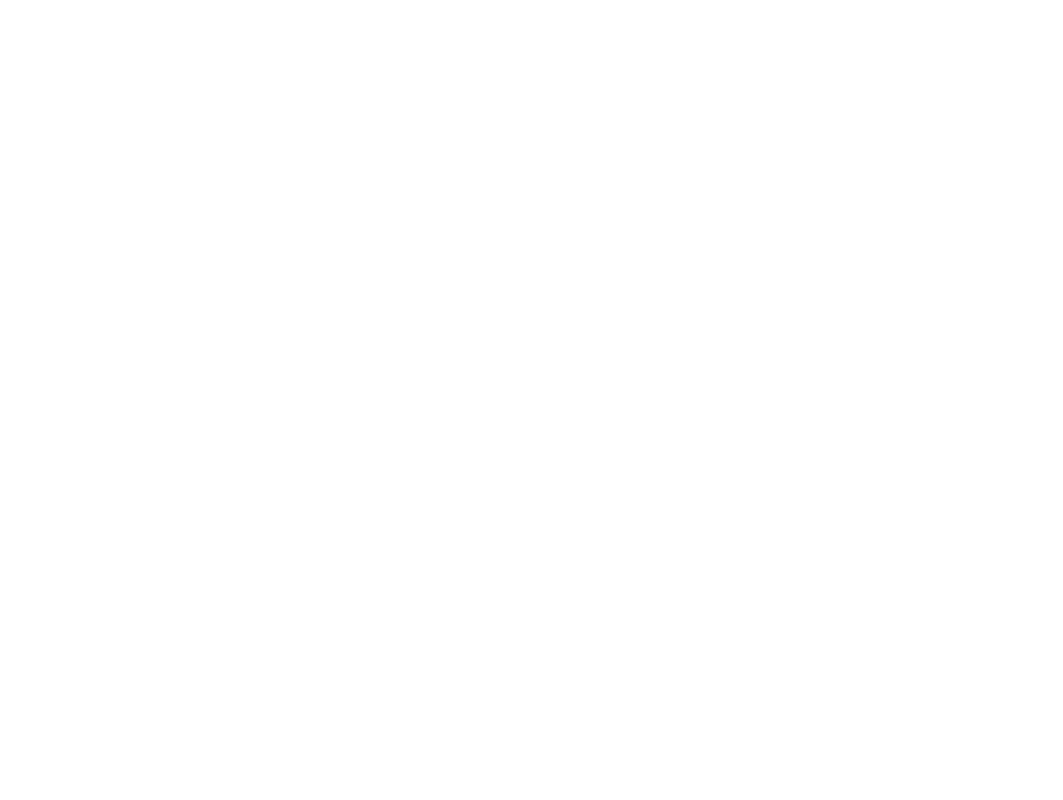
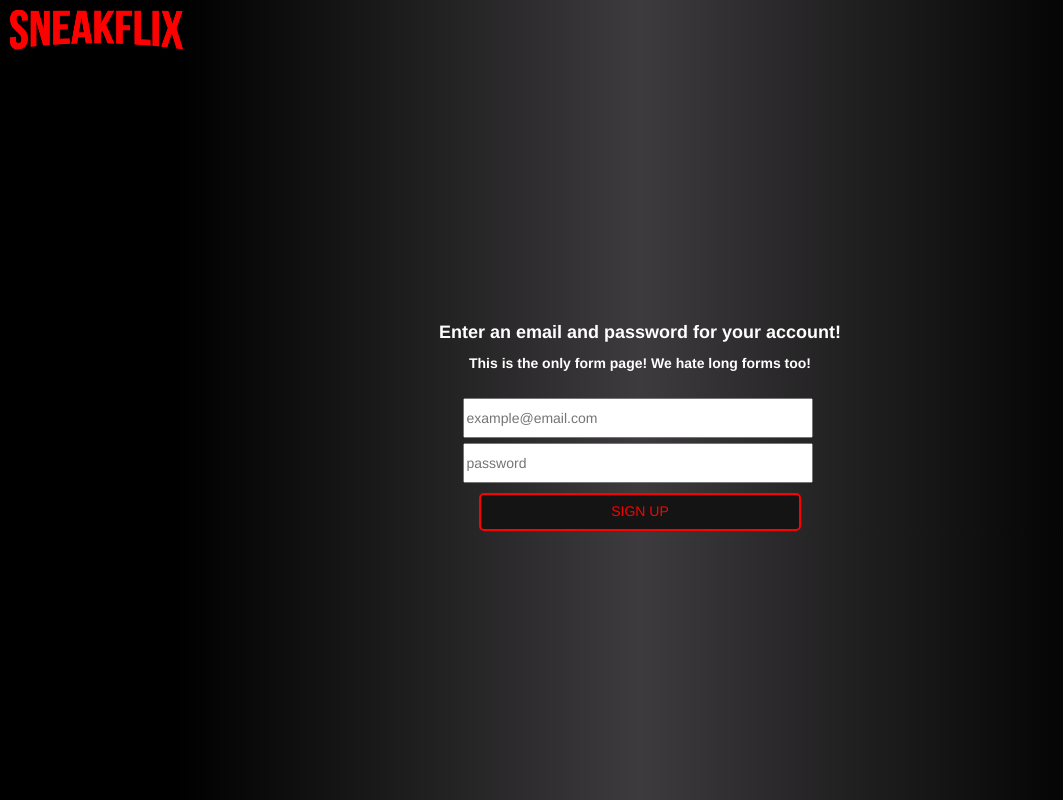
Before and after one commit to gootieno/sneak-flix, a React (Create React App) app in the folder frontend/: page /sign-up in a window 1280 px wide. Shown: the whole page, without its empty margins (0-1063 px from the left). Built offline with nearby package versions, Linux system fonts and the light colour scheme.

Commit message:
created a sign-up page and styled it

```diff
--- /dev/null
+++ b/frontend/src/components/EmailContext.jsx
@@ -0,0 +1,5 @@
+import { createContext } from 'react';
+
+const PupContext = createContext();
+
+export default PupContext;
--- a/frontend/src/components/LandingPage.jsx
+++ b/frontend/src/components/LandingPage.jsx
@@ -1,19 +1,65 @@
 import React, { Component } from 'react';
 import logo from '../images/Sneakflix.png';
+import EmailContext from './EmailContext';
+// import Signup from './Signup';
 //only data needed is email address for try it now
 // should render the landingpageheader, landingpagebody, landingpagebottom
 
-// export function LandingPage() {
-// 	return <div></div>;
+// class EmailForm extends Component {
+// 	constructor() {
+// 		super();
+// 		this.state = {
+// 			email: '',
+// 		};
+// 	}
+// 	onChange = (e) => {
+// 		this.setState({ email: e.target.value });
+// 	};
+
+// 	render() {
+// 		return (
+// 			<form className='body-container__signup-form'>
+// 				<input
+// 					onChange={this.onChange}
+// 					type='email'
+// 					value={this.props.email}
+// 					placeholder='example@email.com'
+// 				/>
+// 			</form>
+// 		);
+// 	}
 // }
 
 export default class LandingPage extends Component {
+	constructor() {
+		super();
+		this.state = {
+			email: '',
+		};
+	}
+
+	onChange = (e) => {
+		this.setState({ email: e.target.value });
+	};
+
+	handleSubmit = (e) => {
+		// e.preventDefault();
+		this.context.router.push({
+			pathname: '/sign-up',
+			state: { email: this.state.email },
+		});
+		console.log(this.state);
+	};
+
 	render() {
 		return (
+			<EmailContext.Provider value={this.state}>
 				<div>
 					<header className='header-container'>
 						<span>
+							<a href='/'>
 								<img src={logo} alt='logo' />
+							</a>
 						</span>
 						<div>
 							<a href='/'>
@@ -32,14 +78,24 @@ export default class LandingPage extends Component {
 							Watch anytime. No subscription needed
 						</h5>
 						<div className='form-container'>
-						<form className='body-container__signup-form'>
-							<input type='email' placeholder='example@email.com' />
-						</form>
+							{/* <form className='body-container__signup-form'>
+								<input
+									type='email'
+									onChange={this.onChange}
+									value={this.state.email}
+									placeholder='example@email.com'
+								/>
+							</form> */}
 							<a href='/sign-up'>
-							<button className='body-container__try-it-now'>TRY IT NOW</button>
+								<button
+									onClick={this.handleSubmit}
+									className='body-container__try-it-now'
+								>
+									TRY IT NOW
+								</button>
 							</a>
 						</div>
-					<p>Ready to watch? Enter email address to sign up!</p>
+						<p>Want to sign up? Click Try it now!</p>
 					</div>
 					<footer className='footer-container'>
 						<h2 className='footer-container_faq'>Frequently Asked Questions</h2>
@@ -54,6 +110,7 @@ export default class LandingPage extends Component {
 						</a>
 					</footer>
 				</div>
+			</EmailContext.Provider>
 		);
 	}
 }
--- a/frontend/src/components/NavBar.jsx
+++ b/frontend/src/components/NavBar.jsx
@@ -7,7 +7,9 @@ export default function NavBar() {
 		<div className='navbar-container'>
 			<nav className='navbar-container__left-links'>
 				<span>
-					<img src={logo} alt='logo' />
+					<a href='/browse'>
+						<img src={logo} alt='logo' />
+					</a>
 				</span>
 				<NavLink className='navbar-container__navs' to='/browse'>
 					Home
--- /dev/null
+++ b/frontend/src/components/Signup.jsx
@@ -0,0 +1,60 @@
+import React, { Component } from 'react';
+
+import logo from '../images/Sneakflix.png';
+export default class Signup extends Component {
+	constructor(props) {
+		super(props);
+		this.state = {
+			email: '',
+			password: '',
+		};
+	}
+
+	onChange = (e) => {
+		const { name, value } = e.target;
+		this.setState({ [name]: value });
+	};
+
+	onSubmit = (e) => {
+		e.preventDefault();
+	};
+	render() {
+		return (
+			// <EmailContent.Consumer>
+
+			<div>
+				<header>
+					<span>
+						<a href='/'>
+							<img src={logo} alt='logo' />
+						</a>
+					</span>
+				</header>
+				<form className='body-container__signup-form'>
+					<h4 id='sign-up'>Enter an email and password for your account!</h4>
+					<p>This is the only form page! We hate long forms too!</p>
+					<input
+						type='email'
+						onChange={this.onChange}
+						value={this.state.email}
+						placeholder='example@email.com'
+					/>
+					<input
+						type='password'
+						onChange={this.onChange}
+						value={this.state.password}
+						placeholder='password'
+					/>
+					<button
+						onClick={this.handleSubmit}
+						className='body-container__sign-up'
+					>
+						SIGN UP
+					</button>
+				</form>
+			</div>
+
+			// </EmailContent.Consumer>
+		);
+	}
+}
--- a/frontend/src/index.css
+++ b/frontend/src/index.css
@@ -6,8 +6,8 @@ body {
 		rgba(0, 0, 0, 1) 0%,
 		rgba(0, 0, 0, 1) 14%,
 		rgba(61, 59, 61, 1) 50%,
-		rgba(17, 17, 17, 1) 81%,
-		rgba(17, 17, 17, 1) 100%
+		rgba(0, 0, 0, 1) 86%,
+		rgba(0, 0, 0, 1) 100%
 	);
 }
 
@@ -77,6 +77,18 @@ button > a {
 	font-size: 4em;
 }
 
+.body-container__signup-form {
+	display: grid;
+	grid-template-rows: 40px 40px;
+	justify-content: center;
+	margin-top: 250px;
+}
+
+#sign-up {
+	text-align: center;
+	font-weight: bold;
+}
+
 .body-container__signup-message {
 	font-size: 2em;
 	text-align: center;
@@ -86,14 +98,15 @@ button > a {
 	border: 2px solid red;
 	padding: 5px 35px 7px;
 	border-radius: 5px;
-	line-height: 14px;
+	line-height: 18px;
+	font-size: 18px;
 	transition-duration: 0.4s;
 	background: linear-gradient(
 		to right,
-		rgb(78, 77, 78) 0%,
-		rgb(68, 68, 68) 14%,
+		rgb(29, 29, 29) 0%,
+		rgb(41, 41, 41) 14%,
 		rgba(61, 59, 61, 1) 50%,
-		rgb(41, 41, 41) 81%,
+		rgb(41, 41, 41) 86%,
 		rgb(29, 29, 29) 100%
 	);
 	font-weight: bold;
@@ -105,13 +118,43 @@ button > a {
 }
 
 .form-container {
+	padding-top: 80px;
 	grid-row-start: 3;
 	display: flex;
 	justify-content: center;
 }
 
+form > p {
+	text-align: center;
+	font-weight: bold;
+}
+
+.body-container__sign-up {
+	margin-top: 10px;
+	margin-left: 40px;
+	margin-right: 40px;
+	transition-duration: 0.4s;
+	border: 2px solid red;
+	padding: 5px 35px 7px;
+	border-radius: 5px;
+	line-height: 22px;
+	font-size: 14px;
+	color: red;
+	background-color: rgb(20, 20, 20);
+}
+
+.body-container__sign-up:hover {
+	background-color: red;
+	border: 2px solid black;
+	color: black;
+	font-weight: bold;
+}
+
 input {
-	line-height: 24px;
+	justify-self: center;
+	margin-top: 5px;
+	background-image: '';
+	line-height: 34px;
 	width: 350px;
 	margin-right: 5px;
 	color: black;
--- a/frontend/src/index.js
+++ b/frontend/src/index.js
@@ -9,6 +9,8 @@ import Movies from './components/Movies';
 import TvShows from './components/TvShows';
 import { Provider } from 'react-redux';
 import configureStore from './store/configureStore';
+import Signup from './components/Signup';
+import LandingPage from './components/LandingPage';
 
 const store = configureStore();
 
@@ -21,6 +23,7 @@ const Root = () => {
 					<Route path='/browse' component={Browse} />
 					<Route path='/movies' component={Movies} />
 					<Route path='/tv-shows' component={TvShows} />
+					<Route path='/sign-up' component={Signup} />
 				</Switch>
 			</BrowserRouter>
 		</Provider>
```
Also changed, not shown: frontend/images/red-computer-logo.png (added), frontend/images/red-laptop.png (added). Lines whose indentation alone changed are shown as unchanged.
